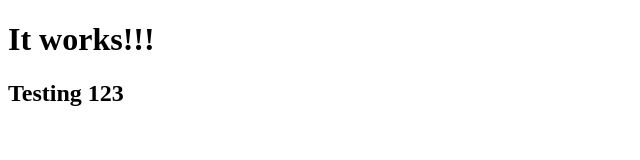
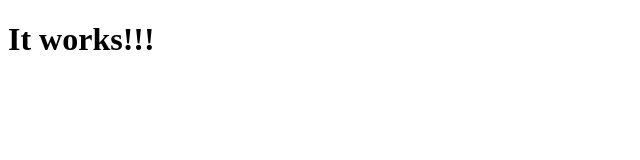
Before and after one commit to jsdokos/catTailsWebsite, a plain HTML site: page index.html in a window 1280 px wide. Shown: the whole page, without its empty margins (0-640 px from the left). Drawn offline with Linux system fonts and the light colour scheme.

Commit message:
removed testing

```diff
--- a/index.html
+++ b/index.html
@@ -5,6 +5,6 @@
     </head>
     <body>
         <h1>It works!!!</h1>
-        <h2>Testing 123</h2>
+
     </body>
 </html>
```
